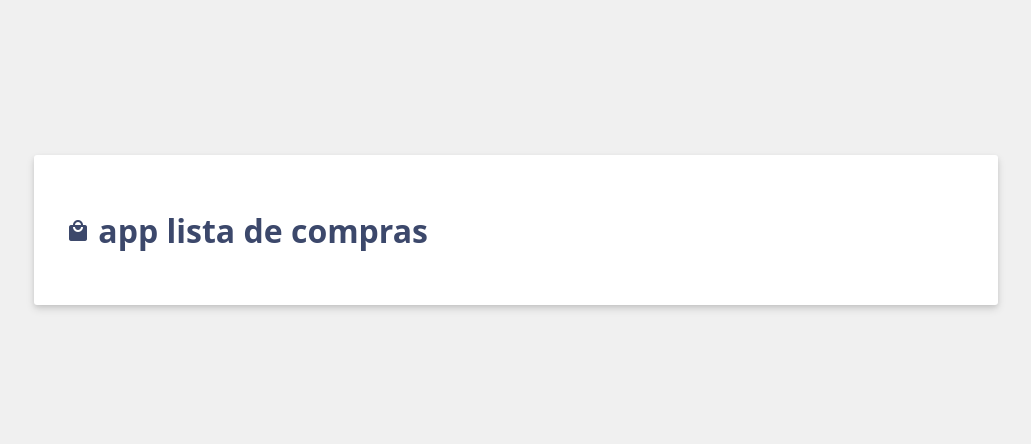
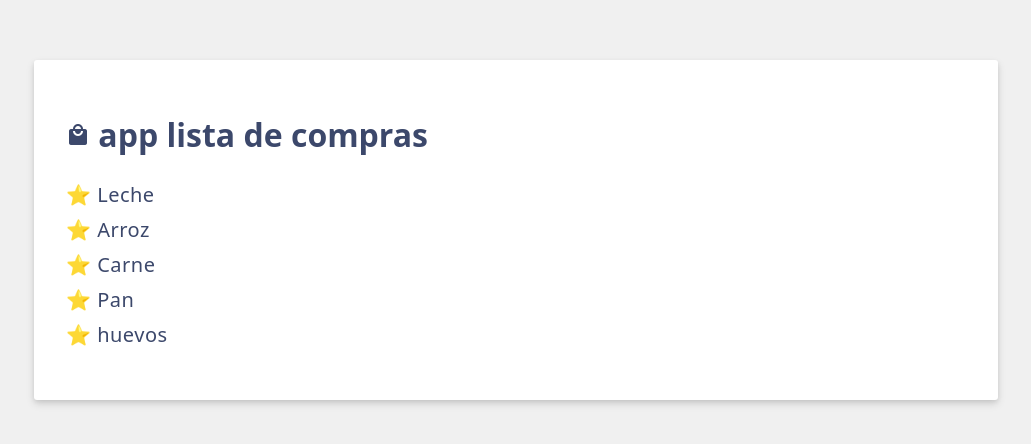
Before and after one commit to joelaev/vuejsshoppingcart, a Vue app: page / in a window 1280 px wide. Shown: the part 170-614 px from the top of the page, without its empty margins (124-1155 px from the left). Built offline with nearby package versions, Linux system fonts and the light colour scheme.

Commit message:
⭐Feat appvue add list

```diff
--- a/src/App.vue
+++ b/src/App.vue
@@ -4,10 +4,22 @@ import {ref} from 'vue'
 //crendo referencia constante activa (conjunto de variables es el "estado de componente")
 const header =ref('app lista de compras')
 const shoppingIcons =ref('material-icons shopping-cart-icon');
+//creando una referencia para
+  //almacenar elvalor de una lista
+  const items = ref([
+   {id: 0, label:'Leche'},
+   {id: 1, label:'Arroz'},
+   {id: 2, label:'Carne'},
+   {id: 3, label:'Pan'},
+   {id: 4, label:'huevos'}
+  ])
 </script>
 
 <template>
-  <h1><i v-bind:class="shoppingIcons">local_mall</i> {{ header }}</h1>
+  <h1><i :class="shoppingIcons">local_mall</i> {{ header }}</h1>
+  <ul>
+    <li v-for="item in items" v-bind:key="item.id">⭐ {{item.label}}</li>
+  </ul>
 </template>
 
 <style scoped>
```
